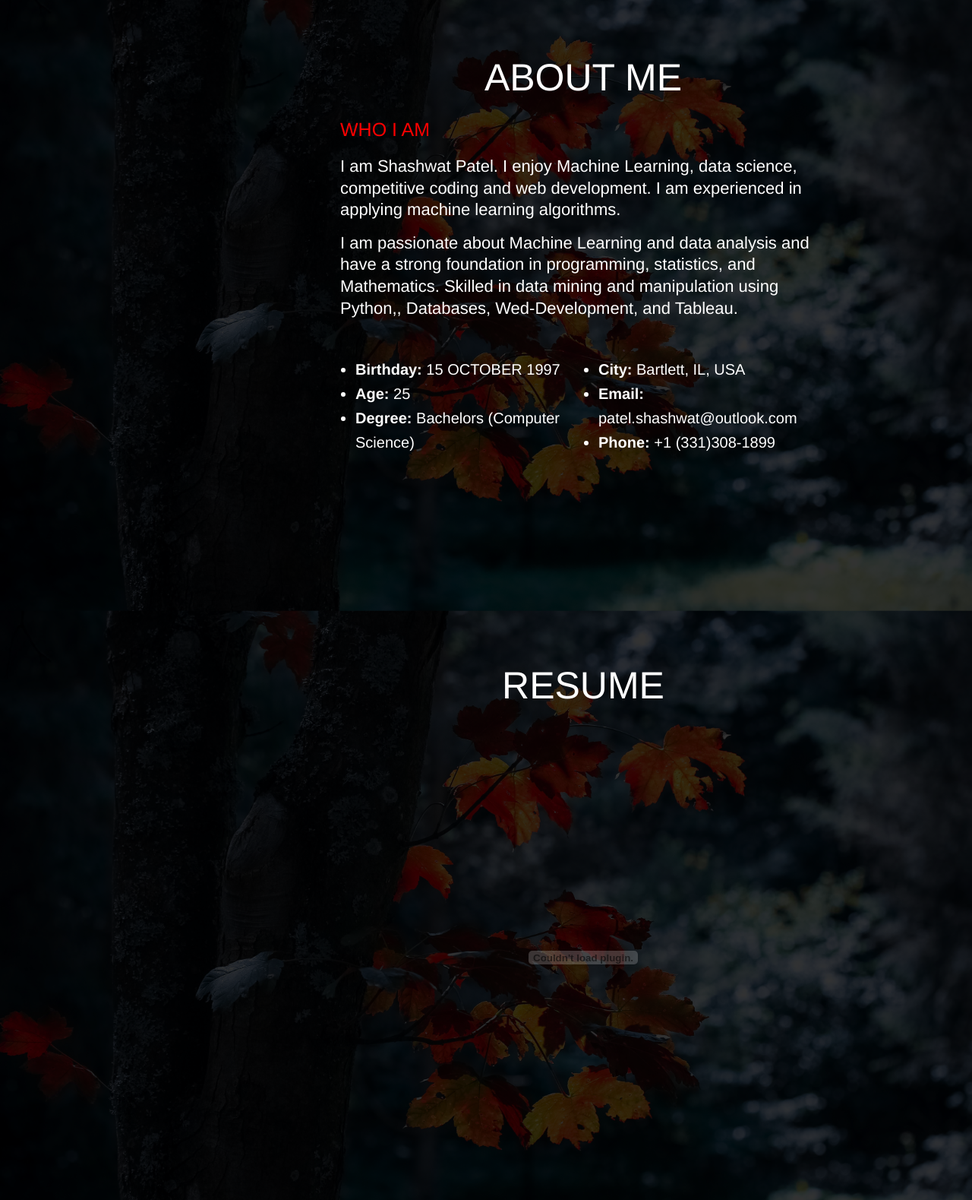
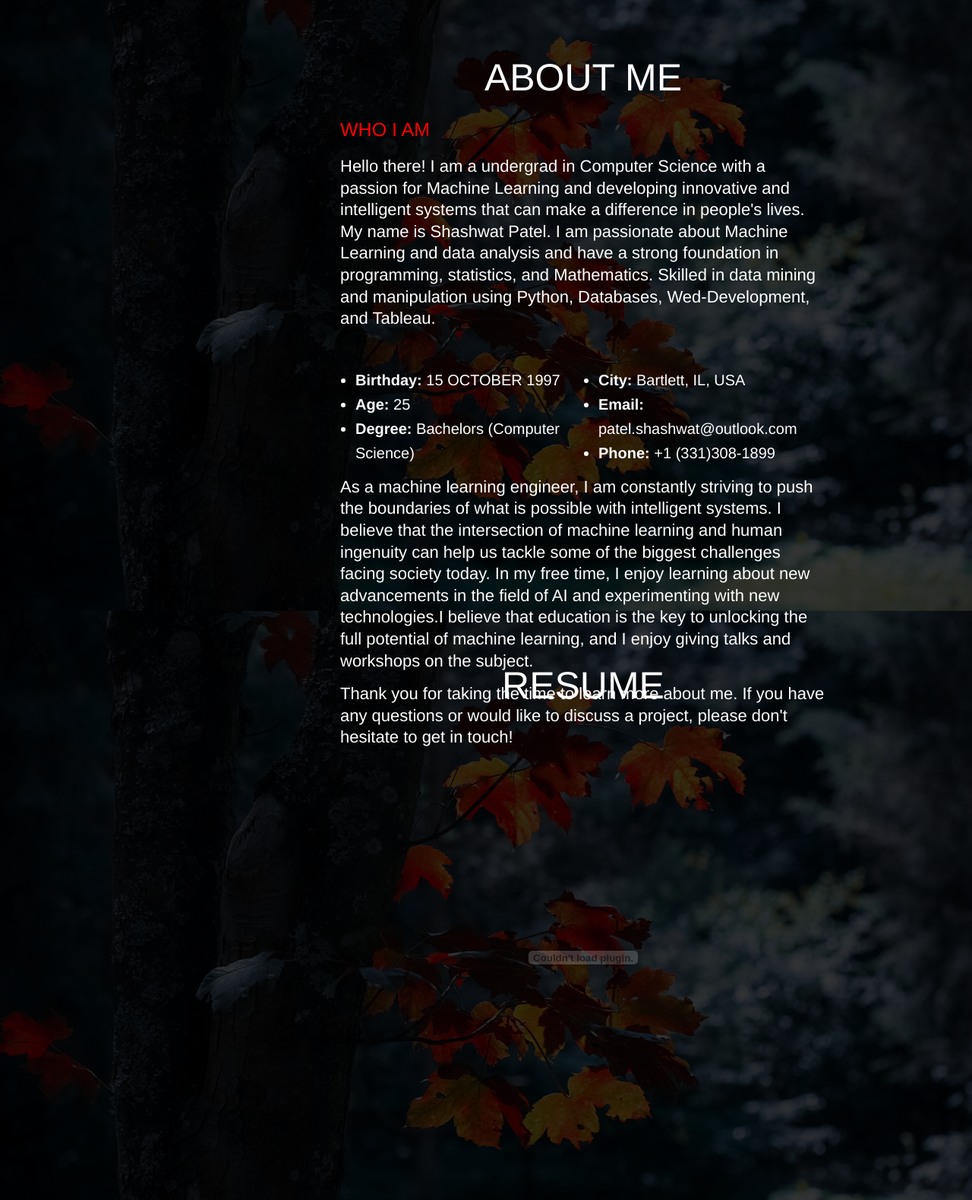
Before and after one commit to ShashwatPatel107/Flask_Personal_Portfolio, a Flask app: template templates/app.html in a window 1280 px wide; the page is wider, and only the part inside the window is pictured. Shown: the part 903-2482 px from the top of that part at 76% size. Run offline with Flask 3, Linux system fonts and the light colour scheme; the template is opened without the code that fills it, so the values that code supplies are empty; some libraries are stand-ins or nearby versions.

Commit message:
update About.html

```diff
--- a/templates/about.html
+++ b/templates/about.html
@@ -14,14 +14,7 @@
         <h3 id="about_content_heading" class="content_heading"> WHO I AM</h3>
 
         <p id="about_paragraph_one" class="content_paragraph_one">
-          I am Shashwat Patel.
-          I enjoy Machine Learning, data science, competitive coding and web development.
-           I am experienced in applying machine learning algorithms.
-        </p>
-
-        <p id="about_paragraph_one" class="content_paragraph_one">
-         I am passionate about Machine Learning and data analysis and have a strong foundation in programming, statistics, and Mathematics. Skilled in data mining and manipulation using Python,, Databases, Wed-Development, and Tableau.
-        </p>
+          Hello there! I am a undergrad in Computer Science with a passion for Machine Learning and developing innovative and intelligent systems that can make a difference in people's lives. My name is Shashwat Patel. I am passionate about Machine Learning and data analysis and have a strong foundation in programming, statistics, and Mathematics. Skilled in data mining and manipulation using Python, Databases, Wed-Development, and Tableau.
 
         <div id="about_subsection" class="content_subsection">
           <div class="about_data">
@@ -39,10 +32,23 @@
               <li> <strong>City:</strong> <span>Bartlett, IL, USA</span></li>
               <li> <strong>Email:</strong> <span>patel.shashwat@outlook.com</span></li>
               <li> <strong>Phone:</strong> <span>+1 (331)308-1899</span></li>
-              <!--            <li><i class="bi bi-chevron-right"></i> <strong>Freelance:</strong> <span>Available</span></li> -->
             </ul>
           </div>
         </div>
 
+        <p id="about_paragraph_one" class="content_paragraph_one">
+
+
+          As a machine learning engineer, I am constantly striving to push the boundaries of what is possible with intelligent systems. I believe that the intersection of machine learning and human ingenuity can help us tackle some of the biggest challenges facing society today.
+
+In my free time, I enjoy learning about new advancements in the field of AI and experimenting with new technologies.I believe that education is the key to unlocking the full potential of machine learning, and I enjoy giving talks and workshops on the subject.
+        </p>
+
+
+
+        <p id="about_paragraph_one" class="content_paragraph_one">
+          Thank you for taking the time to learn more about me. If you have any questions or would like to discuss a project, please don't hesitate to get in touch!
+        </p>
+
         <!-- about_right_side -->
       </div>
--- a/templates/contact.html
+++ b/templates/contact.html
@@ -11,19 +11,19 @@
           <button class="btn btn-primary btn-sm" onclick = "openPhonenumber()">PHONE</button>
           <!--           <h4>PHONE:</h4> -->
           </i>
-<!--         </div>
+</div>
 
         <div id="contact_location" class="contact_ls_item">
           <button class="btn btn-primary btn-sm" onclick = "openLocation()">LOCATION</button> -->
-          <!--           <h4>LOCATION:</h4> -->
+          <!--           <h4>LOCATION:</h4>
 
-<!--         </div> -->
+ </div>
 
-        <!-- contact_page_left_side -->
-<!--       </div> -->
+  <!-- contact_page_left_side -->
+  </div>
 
-<!-- <script> -->
-<!-- function openPhonenumber() {
+<script>
+function openPhonenumber() {
   document.getElementById("contact_rs_phone_heading").style.display = "block";
 }
 
@@ -36,7 +36,7 @@
 }
   function closeForm() {
   document.getElementById("contact_rs_location_heading").style.display = "none";
-} -->
+}
 <!-- </script> -->
 
 
@@ -76,8 +76,7 @@
 
 
               <div id="form_group_send_button" class="form_group_button">
-                <input type="submit" class="submit_button" value= "Send Message">
-                <p id = "sucess"></p>
+                <button type="submit" class="submit_button">Send Message</button>
 
               </div>
 
@@ -96,7 +95,7 @@
 
         <div id="contact_rs_location_heading" class="contact_rs_headings">
           <h3 id="contact_content_heading" class="content_heading">Location</h3>
-          <p>144 Hillcrest LN 2N, Bartlett, IL 60103 USA</p>
+          <p>Bartlett, IL 60103 USA</p>
           <iframe
             src="https://www.google.com/maps/embed?pb=!1m18!1m12!1m3!1d2965.447399930301!2d-88.18441668425316!3d41.99067286634034!2m3!1f0!2f0!3f0!3m2!1i1024!2i768!4f13.1!3m3!1m2!1s0x880f074eb79d6233%3A0xeb919f3081ba6fa6!2s144%20Hillcrest%20Ln%20%232n%2C%20Bartlett%2C%20IL%2060103!5e0!3m2!1sen!2sus!4v1669958850576!5m2!1sen!2sus"
             width="200px" height="300px" style="border:0;" allowfullscreen="" loading="lazy"
--- a/templates/styles.css
+++ b/templates/styles.css
@@ -55,13 +55,19 @@
   text-align: center;
   font-size: 43px;
 }
+.social_links{
+text-align: center;
+padding: 5px;
+}
+
 /* Social-Media Icons */
  header .social_links a {
   color: white;
   font-size: 20px;
   display: inline;
-   background: #212431;
+  background: #212431;
   justify-content: space-around;
+
    line-height: 2;
   padding: 10px 10px;
   border-radius: 50%;
```
